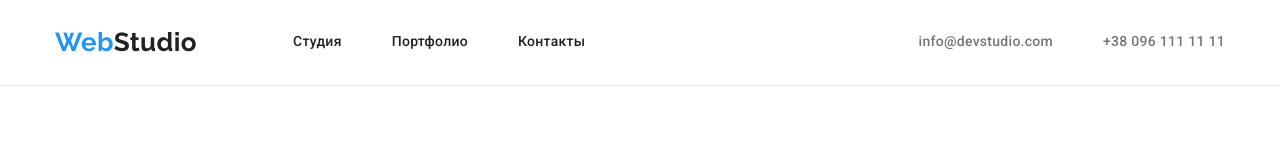
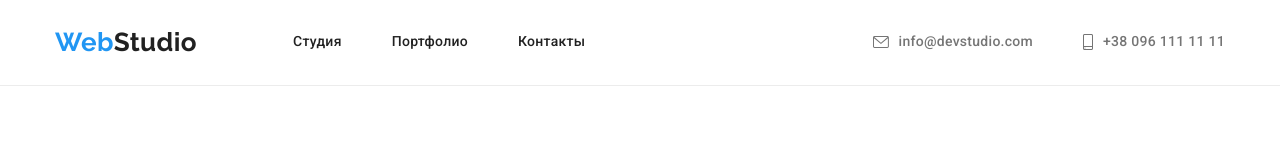
Before and after one commit to MaximKucheriaviy/goit-markup-hw-04, a plain HTML site: page portfolio.html in a window 1280 px wide. Shown: the top 160 px of the page. Drawn offline with nearby package versions, Linux system fonts and the light colour scheme.

Commit message:
Скопировал хеддер

```diff
--- a/portfolio.html
+++ b/portfolio.html
@@ -36,10 +36,20 @@
             <!-- контакты -->
             <ul class="header-contacts">
                 <li class="item">
-                    <a class="link" href="mailto:info@devstudio.com">info@devstudio.com</a>
+                    <a class="link" href="mailto:info@devstudio.com">
+                        <svg class="icon-envelope" width="16" height="12">
+                            <use href="./images/icons.svg#icon-envelope"></use>
+                        </svg>
+                        info@devstudio.com
+                    </a>
                 </li>
                 <li class="item">
-                    <a class="link" href="tel:+380961111111">+38 096 111 11 11</a>
+                    <a class="link" href="tel:+380961111111">
+                        <svg class="icon-envelope" width="10px" height="16px">
+                            <use href="./images/icons.svg#icon-smartphone"></use>
+                        </svg>
+                        +38 096 111 11 11
+                    </a>
                 </li>
             </ul>
         </div>
```
